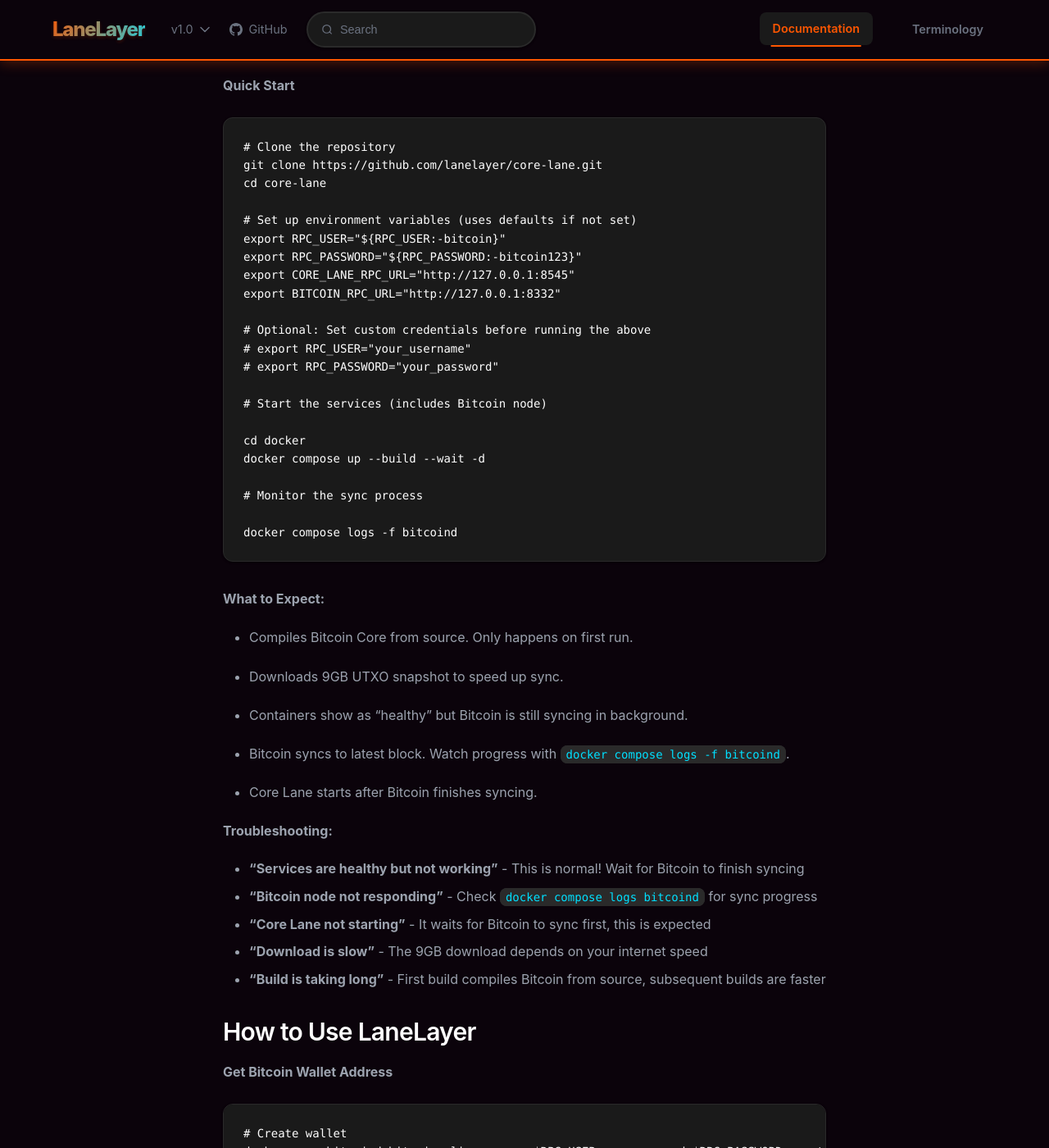
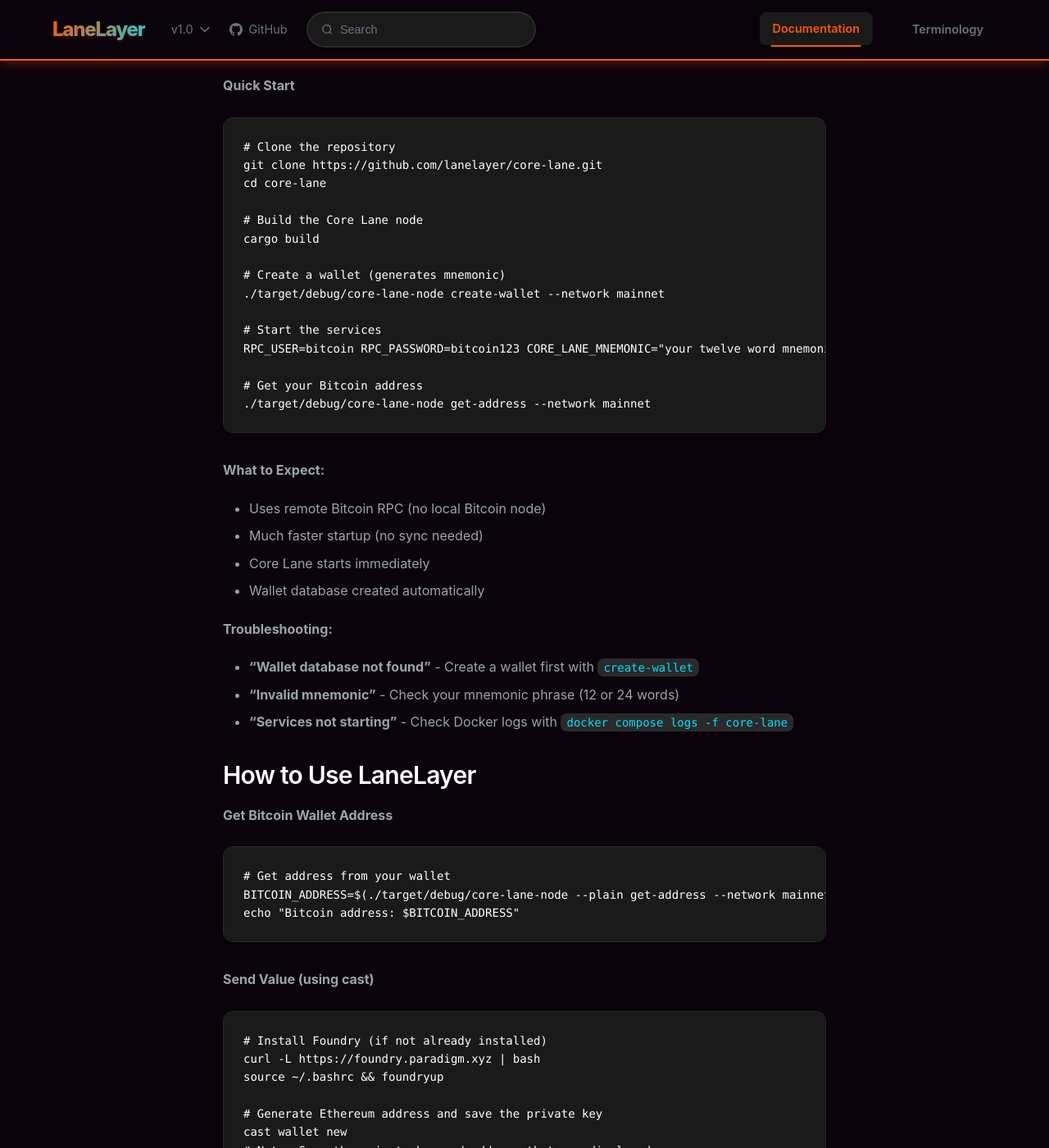
Before and after one commit to lanelayer/lanelayer.github.io, a Jekyll site: the page built from index.md, in a window 1280 px wide and 1400 px high, scrolled down 2219 px. Shown: the whole window at 82% size. Built offline with Jekyll 4.4.1, drawn with Linux system fonts in a browser that asks for light colours; some of the changed text lies outside the part shown.

Commit message:
Update docs: Enhance getting started instructions, streamline wallet creation for new model, and improve troubleshooting section

````diff
--- a/index.md
+++ b/index.md
@@ -63,6 +63,7 @@
             <div>Bitcoin security</div>
         </div>
     </div>
+
 </div>
 
 ## How LaneLayer Works
@@ -74,64 +75,50 @@
 ## Getting Started
 
 **Quick Start**
+
 ```bash
 # Clone the repository
 git clone https://github.com/lanelayer/core-lane.git
 cd core-lane
 
-# Set up environment variables (uses defaults if not set)
-export RPC_USER="${RPC_USER:-bitcoin}"
-export RPC_PASSWORD="${RPC_PASSWORD:-bitcoin123}"
-export CORE_LANE_RPC_URL="http://127.0.0.1:8545"
-export BITCOIN_RPC_URL="http://127.0.0.1:8332"
+# Build the Core Lane node
+cargo build
 
-# Optional: Set custom credentials before running the above
-# export RPC_USER="your_username"
-# export RPC_PASSWORD="your_password"
+# Create a wallet (generates mnemonic)
+./target/debug/core-lane-node create-wallet --network mainnet
 
-# Start the services (includes Bitcoin node)
+# Start the services
+RPC_USER=bitcoin RPC_PASSWORD=bitcoin123 CORE_LANE_MNEMONIC="your twelve word mnemonic phrase here" docker compose -f docker-compose.yml up --build --wait -d
 
-cd docker
-docker compose up --build --wait -d
-
-# Monitor the sync process
-
-docker compose logs -f bitcoind
+# Get your Bitcoin address
+./target/debug/core-lane-node get-address --network mainnet
 ```
 
 **What to Expect:**
 
-- Compiles Bitcoin Core from source. Only happens on first run.
-
-- Downloads 9GB UTXO snapshot to speed up sync.
-
-- Containers show as "healthy" but Bitcoin is still syncing in background.
-
-- Bitcoin syncs to latest block. Watch progress with `docker compose logs -f bitcoind`.
-
-- Core Lane starts after Bitcoin finishes syncing.
+- Uses remote Bitcoin RPC (no local Bitcoin node)
+- Much faster startup (no sync needed)
+- Core Lane starts immediately
+- Wallet database created automatically
 
 **Troubleshooting:**
 
-- **"Services are healthy but not working"** - This is normal! Wait for Bitcoin to finish syncing
-- **"Bitcoin node not responding"** - Check `docker compose logs bitcoind` for sync progress
-- **"Core Lane not starting"** - It waits for Bitcoin to sync first, this is expected
-- **"Download is slow"** - The 9GB download depends on your internet speed
-- **"Build is taking long"** - First build compiles Bitcoin from source, subsequent builds are faster
+- **"Wallet database not found"** - Create a wallet first with `create-wallet`
+- **"Invalid mnemonic"** - Check your mnemonic phrase (12 or 24 words)
+- **"Services not starting"** - Check Docker logs with `docker compose logs -f core-lane`
 
 ## How to Use LaneLayer
 
 **Get Bitcoin Wallet Address**
+
 ```bash
-# Create wallet
-docker exec bitcoind bitcoin-cli -rpcuser=$RPC_USER -rpcpassword=$RPC_PASSWORD createwallet "hot"
-
-# Get address
-BITCOIN_ADDRESS=$(docker exec bitcoind bitcoin-cli -rpcuser=$RPC_USER -rpcpassword=$RPC_PASSWORD -rpcwallet=hot getnewaddress "" bech32)
+# Get address from your wallet
+BITCOIN_ADDRESS=$(./target/debug/core-lane-node --plain get-address --network mainnet)
 echo "Bitcoin address: $BITCOIN_ADDRESS"
 ```
 
 **Send Value (using cast)**
+
 ```bash
 # Install Foundry (if not already installed)
 curl -L https://foundry.paradigm.xyz | bash
@@ -145,51 +132,54 @@
 # Replace YOUR_PRIVATE_KEY with the private key from above
 # Replace RECIPIENT_ADDRESS with the address you want to send to
 # Replace AMOUNT with the amount you want to send (in wei)
-cast send --rpc-url $CORE_LANE_RPC_URL --private-key YOUR_PRIVATE_KEY RECIPIENT_ADDRESS --value AMOUNT --legacy
+cast send --rpc-url http://127.0.0.1:8545 --private-key YOUR_PRIVATE_KEY RECIPIENT_ADDRESS --value AMOUNT --legacy
 ```
 
 **Burn Real BTC to Get laneBTC**
+
 ```bash
 cd core-lane
-# Replace YOUR_ETH_ADDRESS with the Ethereum address from 'cast wallet new' above
-# Replace BURN_AMOUNT with the amount of satoshis you want to burn
-# Replace CHAIN_ID with the chain ID (1 for mainnet)
-# This will burn Bitcoin and mint laneBTC to your Ethereum address
+# Create wallet first (if not done already)
+MNEMONIC=$(./target/debug/core-lane-node --plain create-wallet --network mainnet --mnemonic-only)
+
+# Burn Bitcoin to get laneBTC
 ./target/debug/core-lane-node burn \
   --burn-amount BURN_AMOUNT \
   --chain-id CHAIN_ID \
   --eth-address YOUR_ETH_ADDRESS \
-  --rpc-user $RPC_USER \
-  --rpc-password $RPC_PASSWORD \
-  --rpc-url $BITCOIN_RPC_URL \
-  --rpc-wallet hot
+  --network mainnet \
+  --mnemonic "$MNEMONIC" \
+  --electrum-url "ssl://electrum.blockstream.info:50002"
 ```
 
 **Transfer laneBTC**
+
 ```bash
 # Send laneBTC from your address to another address
 # Replace YOUR_PRIVATE_KEY with your private key from 'cast wallet new'
 # Replace RECIPIENT_ADDRESS with the address you want to send laneBTC to
 # Replace AMOUNT with the amount you want to send (in wei)
-cast send --rpc-url $CORE_LANE_RPC_URL --private-key YOUR_PRIVATE_KEY RECIPIENT_ADDRESS --value AMOUNT --legacy
+cast send --rpc-url http://127.0.0.1:8545 --private-key YOUR_PRIVATE_KEY RECIPIENT_ADDRESS --value AMOUNT --legacy
 
 # Check balance of the recipient address
-cast balance --rpc-url $CORE_LANE_RPC_URL RECIPIENT_ADDRESS
+cast balance --rpc-url http://127.0.0.1:8545 RECIPIENT_ADDRESS
 ```
 
 **Send Calldata and Retrieve Transaction**
+
 ```bash
 # Send transaction with calldata to a specific address
 # Replace YOUR_PRIVATE_KEY with your private key from 'cast wallet new'
 # Replace TARGET_ADDRESS with the address you want to send calldata to
 # Replace CALLDATA with your actual calldata (hex string starting with 0x)
-TX_HASH=$(cast send --rpc-url $CORE_LANE_RPC_URL --private-key YOUR_PRIVATE_KEY TARGET_ADDRESS CALLDATA --legacy)
+TX_HASH=$(cast send --rpc-url http://127.0.0.1:8545 --private-key YOUR_PRIVATE_KEY TARGET_ADDRESS CALLDATA --legacy)
 
 # Get transaction details using the transaction hash
-cast rpc --rpc-url $CORE_LANE_RPC_URL eth_getTransactionByHash $TX_HASH
+cast rpc --rpc-url http://127.0.0.1:8545 eth_getTransactionByHash $TX_HASH
 ```
 
 **Exit Value (Bitcoin Withdrawal)**
+
 ```bash
 # Create exit intent
 cd core-lane
````
